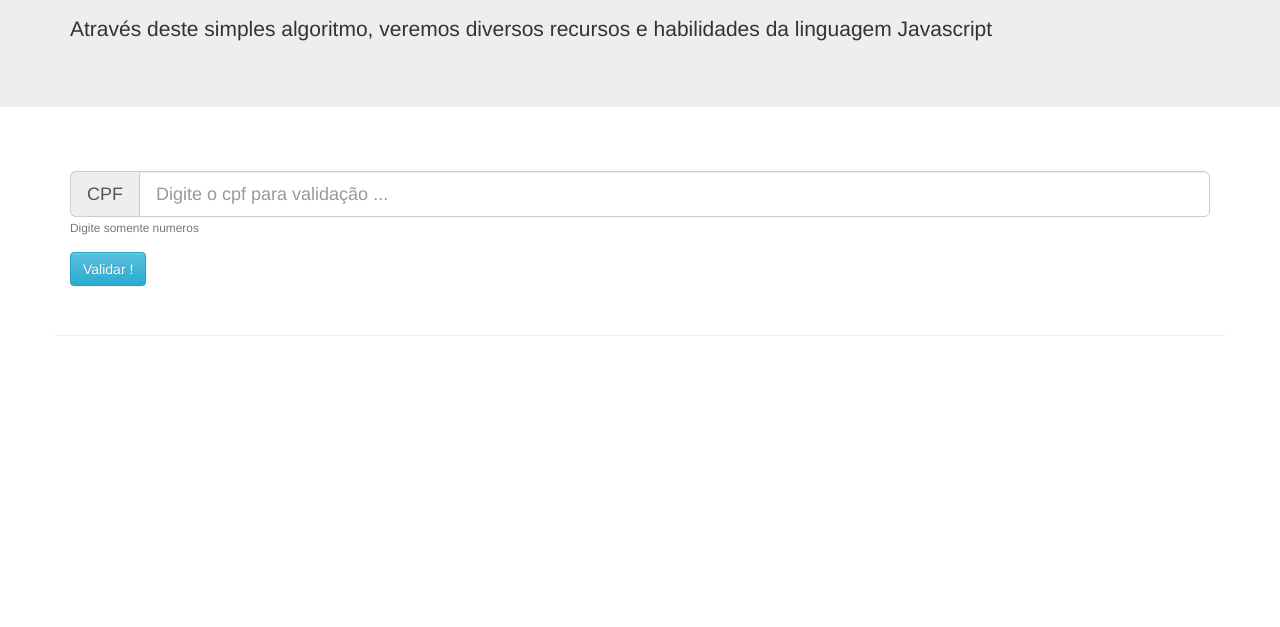
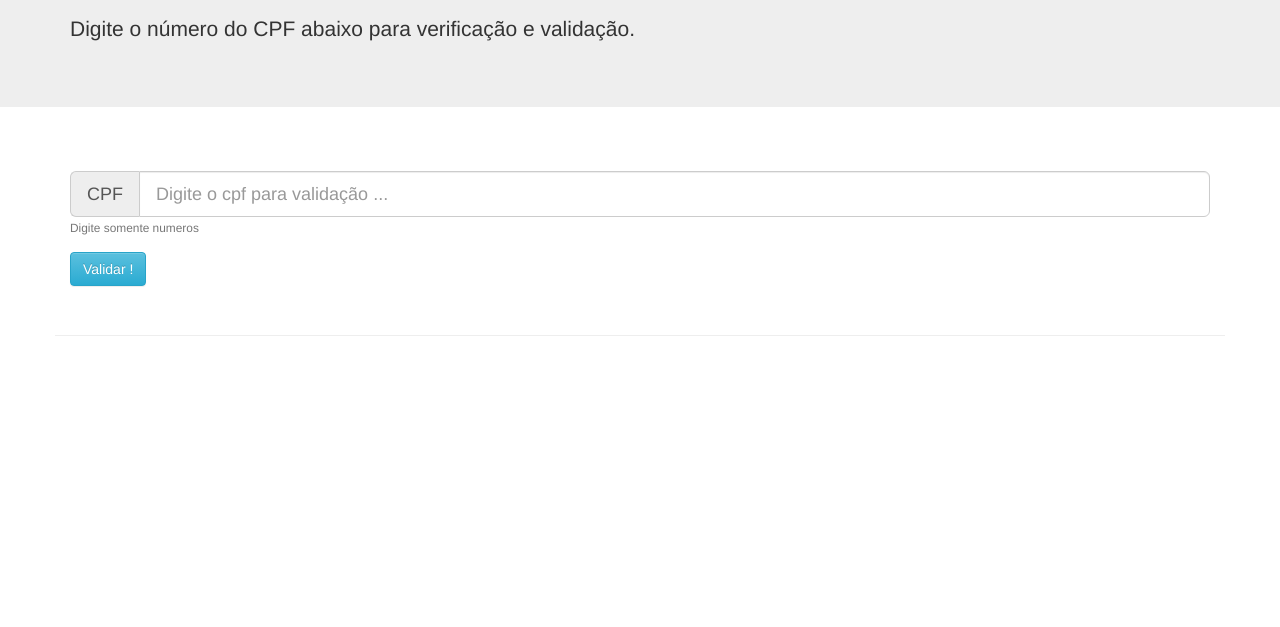
Before and after one commit to tamirisrgarcia/Validador-CPF---Hiring-Coders, a plain HTML site: page index.html in a window 1280 px wide. Shown: the part 173-800 px from the top of the page. Drawn offline with nearby package versions, Linux system fonts and the light colour scheme.

Commit message:
ajuste HTML

```diff
--- a/index.html
+++ b/index.html
@@ -22,7 +22,7 @@
         <div class="jumbotron">
             <div class="container">
                 <h1 class="page-header">Validador de CPF</h1>
-                <p>Através deste simples algoritmo, veremos diversos recursos e habilidades da linguagem Javascript</p>
+                <p>Digite o número do CPF abaixo para verificação e validação.</p>
             </div>
 
         </div>
```
